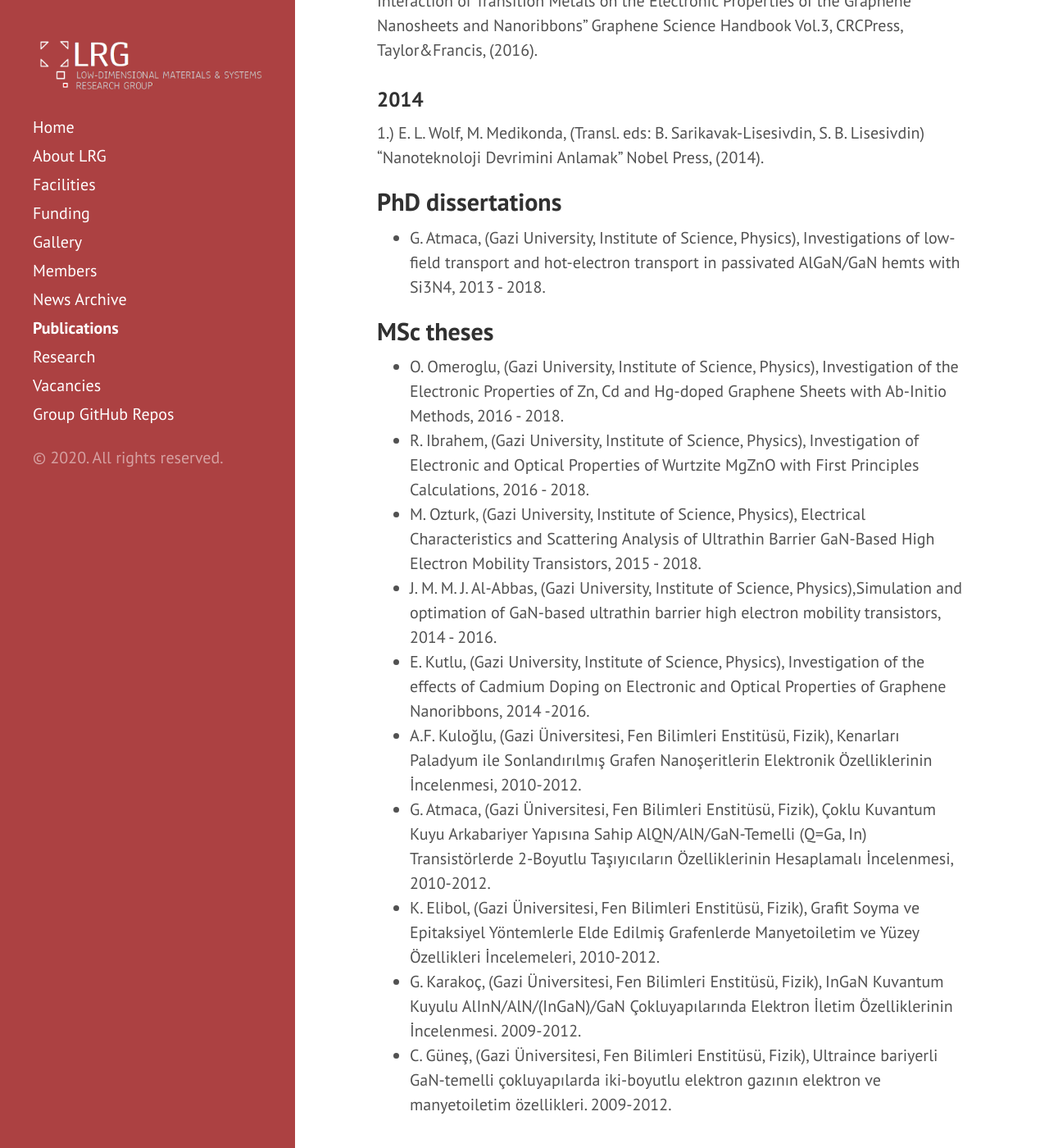
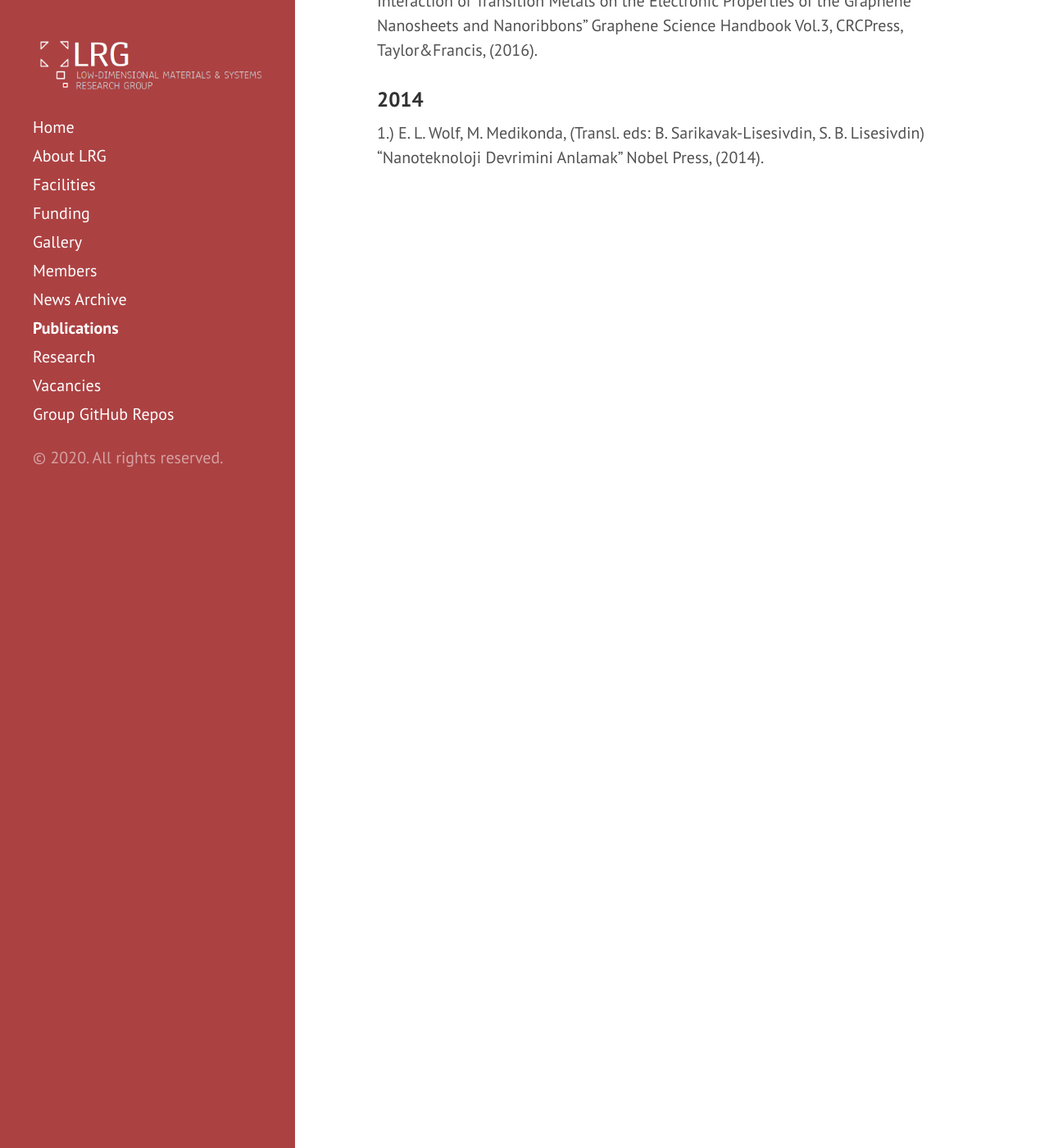
Before and after one commit to lrgresearch/oldwebsite, a Jekyll site: the page built from publications.md, in a window 1280 px wide and 1400 px high, scrolled down 10123 px. Shown: the whole window at 82% size. Built offline with Jekyll 4.4.1, drawn with Linux system fonts in a browser that asks for light colours.

Commit message:
Update publications.md

```diff
--- a/publications.md
+++ b/publications.md
@@ -206,20 +206,3 @@ The articles are copyrighted (©) by the respective publishers. Please do not he
 ### 2014
 
 1.) E. L. Wolf, M. Medikonda, (Transl. eds: B. Sarikavak-Lisesivdin, S. B. Lisesivdin) “Nanoteknoloji Devrimini Anlamak” Nobel Press, (2014).
-
-## PhD dissertations
-
-* G. Atmaca, (Gazi University, Institute of Science, Physics), Investigations of low-field transport and hot-electron transport in passivated AlGaN/GaN hemts with Si3N4, 2013 - 2018.
-
-## MSc theses
-
-* O. Omeroglu, (Gazi University, Institute of Science, Physics), Investigation of the Electronic Properties of Zn, Cd and Hg-doped Graphene Sheets with Ab-Initio Methods, 2016 - 2018.
-* R. Ibrahem, (Gazi University, Institute of Science, Physics), Investigation of Electronic and Optical Properties of Wurtzite MgZnO with First Principles Calculations, 2016 - 2018.
-* M. Ozturk, (Gazi University, Institute of Science, Physics), Electrical Characteristics and Scattering Analysis of Ultrathin Barrier GaN-Based High Electron Mobility Transistors, 2015 - 2018.
-* J. M. M. J. Al-Abbas, (Gazi University, Institute of Science, Physics),Simulation and optimation of GaN-based ultrathin barrier high electron mobility transistors, 2014 - 2016.
-* E. Kutlu, (Gazi University, Institute of Science, Physics), Investigation of the effects of Cadmium Doping on Electronic and Optical Properties of Graphene Nanoribbons, 2014 -2016.
-* A.F. Kuloğlu, (Gazi Üniversitesi, Fen Bilimleri Enstitüsü, Fizik), Kenarları Paladyum ile Sonlandırılmış Grafen Nanoşeritlerin Elektronik Özelliklerinin İncelenmesi, 2010-2012.
-* G. Atmaca, (Gazi Üniversitesi, Fen Bilimleri Enstitüsü, Fizik), Çoklu Kuvantum Kuyu Arkabariyer Yapısına Sahip AlQN/AlN/GaN-Temelli (Q=Ga, In) Transistörlerde 2-Boyutlu Taşıyıcıların Özelliklerinin Hesaplamalı İncelenmesi, 2010-2012.
-* K. Elibol, (Gazi Üniversitesi, Fen Bilimleri Enstitüsü, Fizik), Grafit Soyma ve Epitaksiyel Yöntemlerle Elde Edilmiş Grafenlerde Manyetoiletim ve Yüzey Özellikleri İncelemeleri, 2010-2012.
-* G. Karakoç, (Gazi Üniversitesi, Fen Bilimleri Enstitüsü, Fizik), InGaN Kuvantum Kuyulu AlInN/AlN/(InGaN)/GaN Çokluyapılarında Elektron İletim Özelliklerinin İncelenmesi. 2009-2012.
-* C. Güneş, (Gazi Üniversitesi, Fen Bilimleri Enstitüsü, Fizik), Ultraince bariyerli GaN-temelli çokluyapılarda iki-boyutlu elektron gazının elektron ve manyetoiletim özellikleri. 2009-2012.
```
